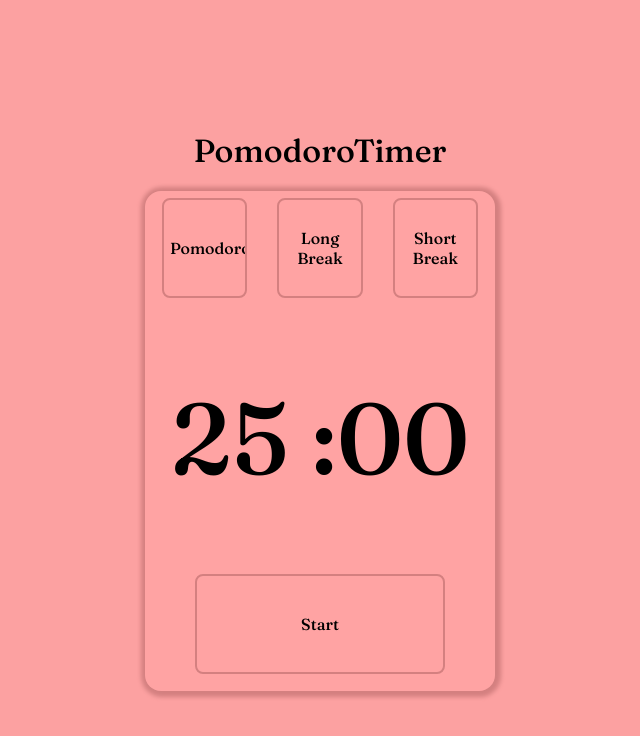
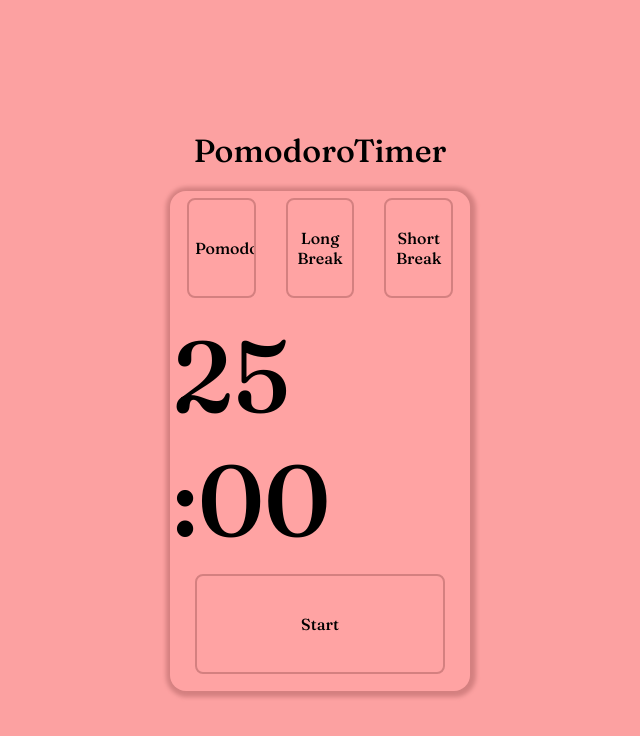
Before and after one commit to cgoulart01/pomodoro, a Next.js app: page / in a window 1280 px wide. Shown: the top 736 px of the page, without its empty margins (320-960 px from the left). Built offline with nearby package versions, Linux system fonts and the light colour scheme.

Commit message:
mediatype configs

```diff
--- a/src/styles/Home.module.scss
+++ b/src/styles/Home.module.scss
@@ -30,7 +30,7 @@
     border-radius: 16px;
     padding: 2px;
 
-        width: 350px;
+        width: 300px;
         height: 500px;
         justify-content: space-between;
 
```
